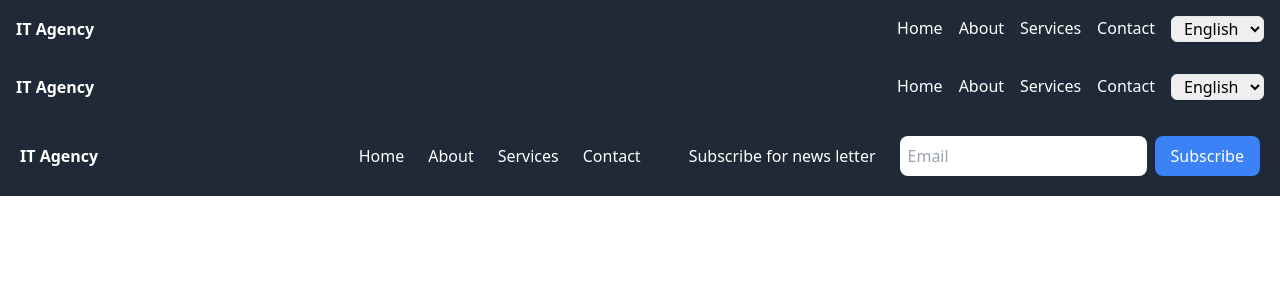
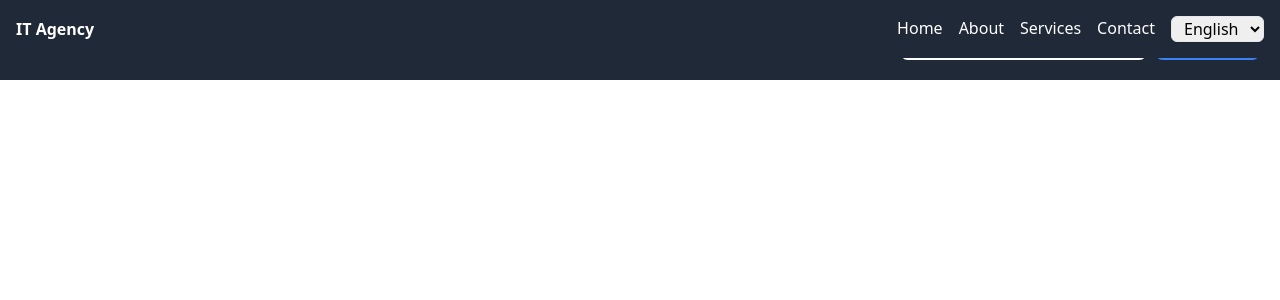
Before and after one commit to salah-tazrouti/Nextjs-Translation, a Next.js app: page /en/Components/Navbar in a window 1280 px wide. Shown: the top 300 px of the page. Built offline with nearby package versions, Linux system fonts and the light colour scheme; what tailwindcss-animated would draw is missing.

Commit message:
fix navbar on top and add z index and

```diff
--- a/src/pages/[lang]/Components/Navbar.js
+++ b/src/pages/[lang]/Components/Navbar.js
@@ -24,7 +24,8 @@ const Navbar = () => {
 
   return (
 
-    <nav className="bg-gray-800 p-4">
+    <nav className="bg-gray-800 p-4 fixed top-0 w-full z-50">
+      <div className=''>
       <div className="container mx-auto flex justify-between items-center">
         {/* Logo */}
         <Link href={`/${Lang()}`} className="text-white text-xxl font-bold">
@@ -61,6 +62,7 @@ const Navbar = () => {
 
         </div>
       )}
+      </div>
     </nav>
 /*   const { t } = useTranslation();
   return (
```
